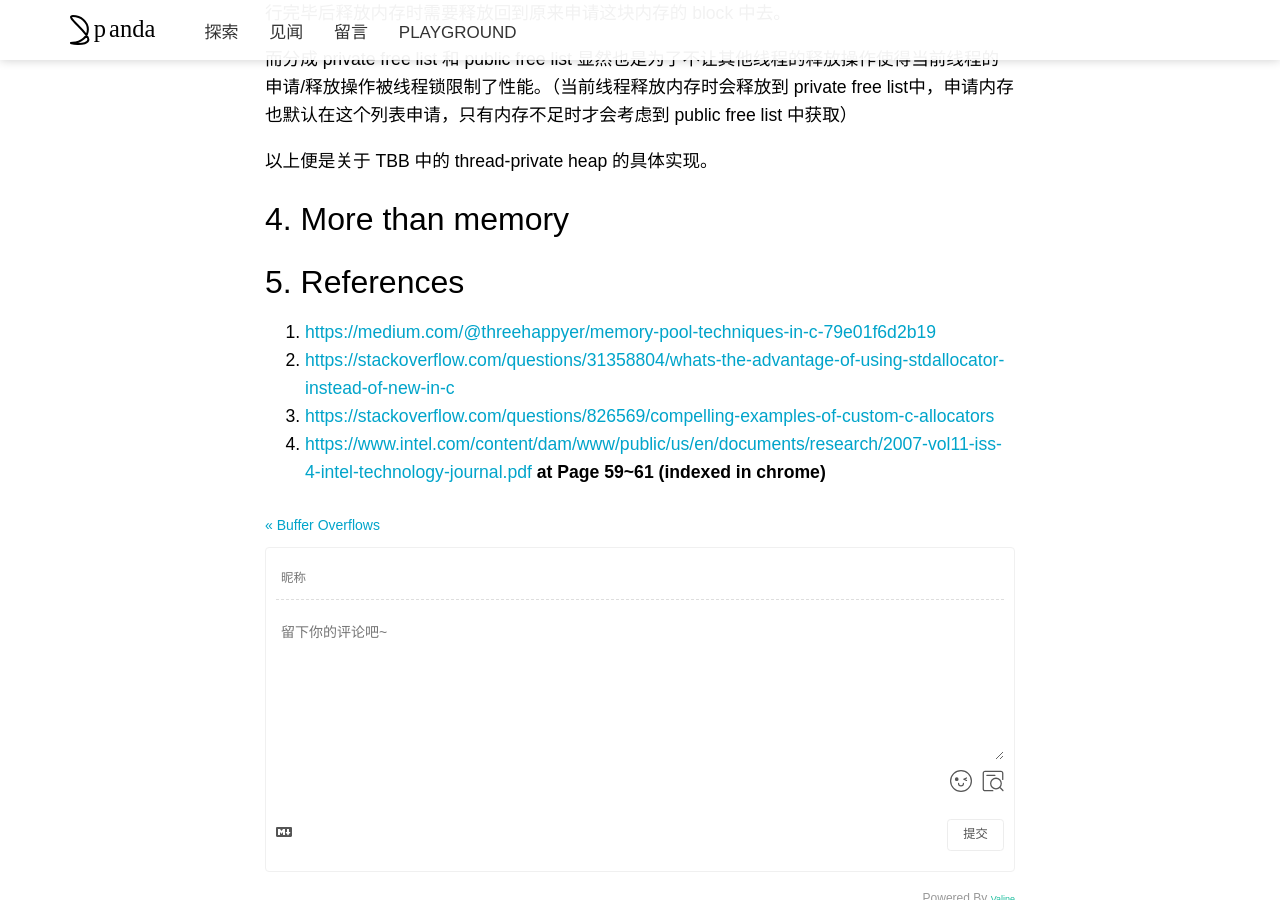
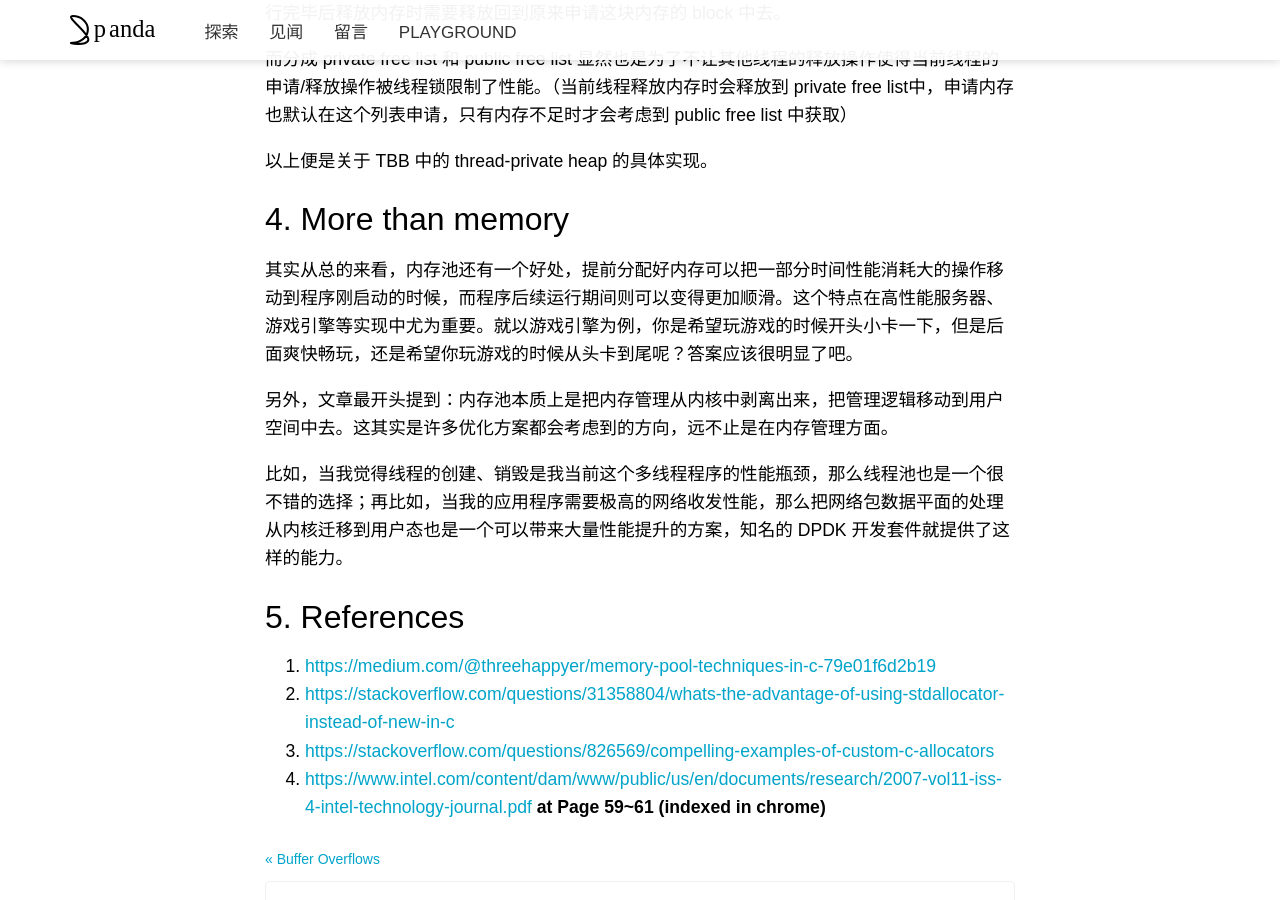
Before and after one commit to pandacase/pandacase.github.io, a Jekyll site: the page built from _posts/2024-09-09-MemoryPool.md, in a window 1280 px wide and 900 px high, scrolled down 7715 px. Built offline with Jekyll 4.4.1, drawn with Linux system fonts in a browser that asks for light colours; nearby versions of some CDN libraries; some web fonts are replaced; comment, search, counter and statistics services are not loaded; a style sheet for code colours, icons or effects is not loaded.

Commit message:
Update 2024-09-09-MemoryPool.md

```diff
--- a/_posts/2024-09-09-MemoryPool.md
+++ b/_posts/2024-09-09-MemoryPool.md
@@ -274,10 +274,13 @@ public:
 
 以上便是关于 TBB 中的 thread-private heap 的具体实现。
 
-
 ## 4. More than memory
 
+其实从总的来看，内存池还有一个好处，提前分配好内存可以把一部分时间性能消耗大的操作移动到程序刚启动的时候，而程序后续运行期间则可以变得更加顺滑。这个特点在高性能服务器、游戏引擎等实现中尤为重要。就以游戏引擎为例，你是希望玩游戏的时候开头小卡一下，但是后面爽快畅玩，还是希望你玩游戏的时候从头卡到尾呢？答案应该很明显了吧。
 
+另外，文章最开头提到：内存池本质上是把内存管理从内核中剥离出来，把管理逻辑移动到用户空间中去。这其实是许多优化方案都会考虑到的方向，远不止是在内存管理方面。
+
+比如，当我觉得线程的创建、销毁是我当前这个多线程程序的性能瓶颈，那么线程池也是一个很不错的选择；再比如，当我的应用程序需要极高的网络收发性能，那么把网络包数据平面的处理从内核迁移到用户态也是一个可以带来大量性能提升的方案，知名的 DPDK 开发套件就提供了这样的能力。
 
 ## 5. References
 
```
